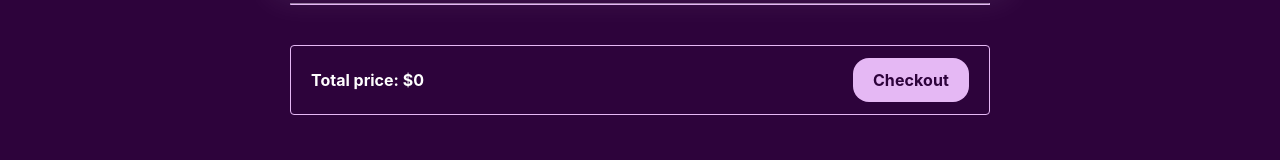
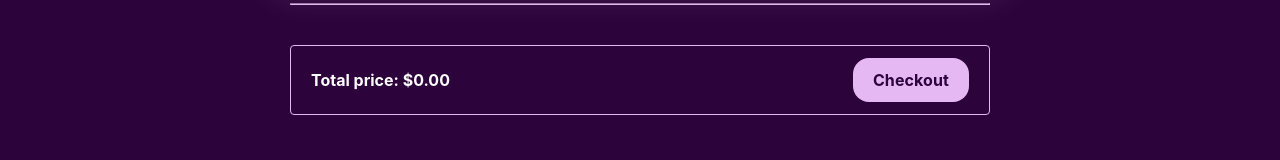
Before and after one commit to salinatomass/avo-store, a Next.js app: page /cart in a window 1280 px wide. Shown: the part 252-412 px from the top of the page. Built offline with nearby package versions, Linux system fonts and the light colour scheme.

Commit message:
<fix>cart: get correct total price

```diff
--- a/pages/cart/index.tsx
+++ b/pages/cart/index.tsx
@@ -12,7 +12,7 @@ const CartPage = () => {
       <hr />
 
       <section className="checkout">
-        <h4>Total price: ${Math.round(getCartSubTotal())}</h4>
+        <h4>Total price: ${getCartSubTotal().toFixed(2)}</h4>
         <Link href="#" className="btn btn-secondary">
           Checkout
         </Link>
```
